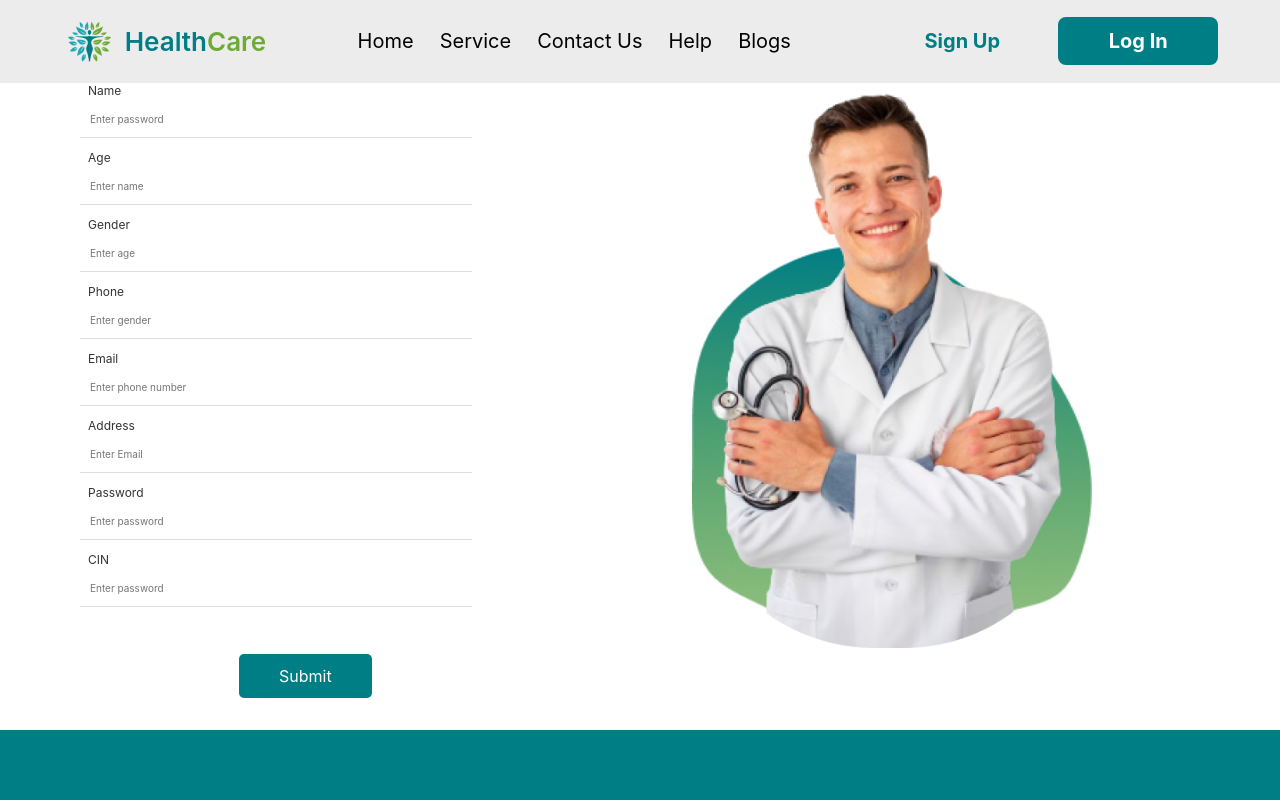
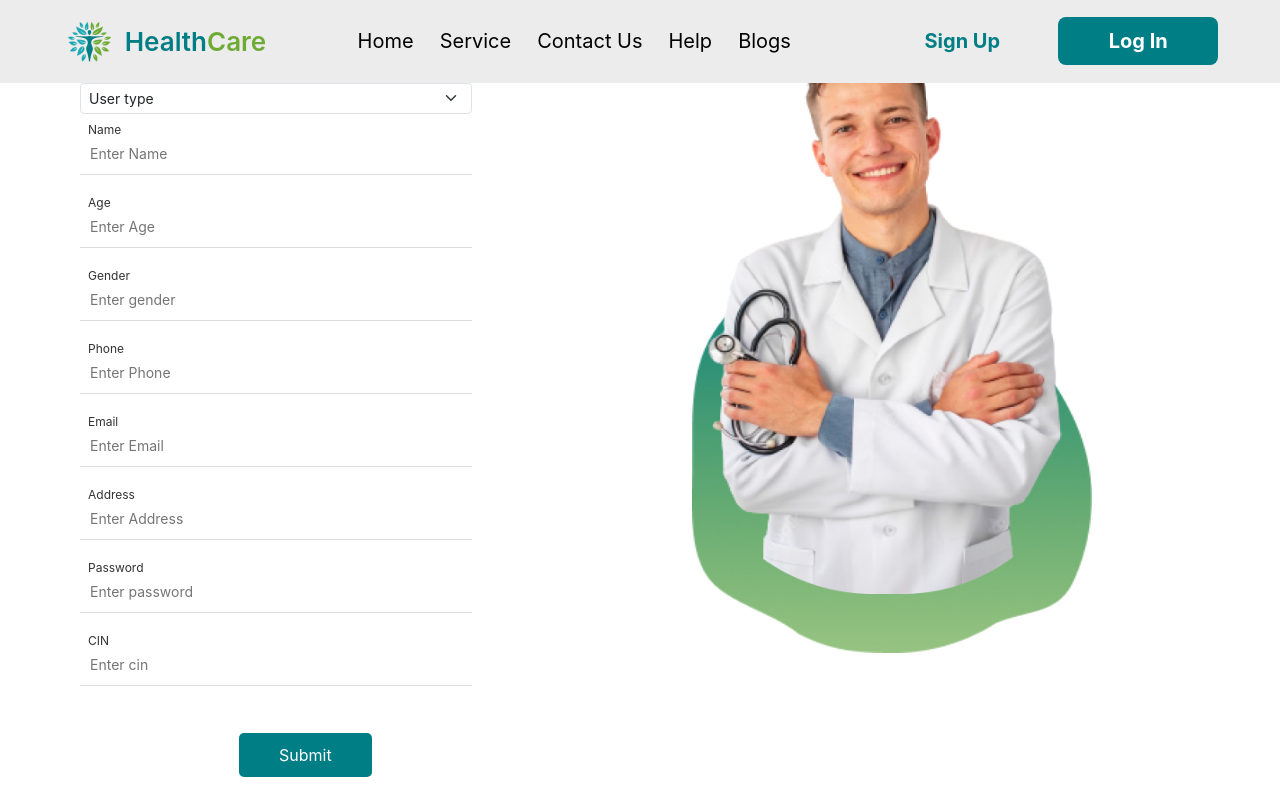
Before and after one commit to E-DoctorApp/E-DoctorApp, a React (Create React App) app in the folder client/: page /register in a window 1280 px wide. Shown: the top 800 px of the page. Built offline with nearby package versions, Linux system fonts and the light colour scheme; a web font is replaced by a local one.

Commit message:
conditionnal statment in signUp done

```diff
--- a/client/src/components/Register/Register.tsx
+++ b/client/src/components/Register/Register.tsx
@@ -1,28 +1,42 @@
-import React from "react";
+import React, { useState ,ChangeEvent} from "react";
 import "./style.css";
 import doctorImg from "../../assets/images/image 17.png";
-import back from "../../assets/images/back.png"
-
+import back from "../../assets/images/back.png";
 
 const Register = () => {
+  const [userType, setUserType] = useState("");
+  const [showDoctorFields, setShowDoctorFields] = useState(false);
+
+  const handleUserTypeChange = (e: ChangeEvent<HTMLSelectElement>) => {
+    setUserType(e.target.value);
+    setShowDoctorFields(e.target.value === "2");
+  };
+
   return (
     <div className="allRegisterContainer">
       <div className="signInFormContainer">
+        <select
+          className="form-select form-select-sm user-type"
+          aria-label=".form-select-sm example"
+          onChange={handleUserTypeChange}
+          value={userType}
+        >
+          <option value="">User type</option>
+          <option value="1">Patient</option>
+          <option value="2">Doctor</option>
+        </select>
+
         <div className="formOutline mb-3">
           <input
             className="formInput formInputLarge"
-            placeholder="Enter password"
+            placeholder="Enter Name"
           />
           <label className="formLabel" htmlFor="passwordInput">
             Name
           </label>
         </div>
-
         <div className="formOutline mb-3">
-          <input
-            className="formInput formInputLarge"
-            placeholder="Enter name"
-          />
+          <input className="formInput formInputLarge" placeholder="Enter Age" />
           <label className="formLabel" htmlFor="passwordInput">
             Age
           </label>
@@ -30,7 +44,7 @@ const Register = () => {
         <div className="formOutline mb-3">
           <input
             className="formInput formInputLarge"
-            placeholder="Enter age"
+            placeholder="Enter gender"
           />
           <label className="formLabel" htmlFor="passwordInput">
             Gender
@@ -39,7 +53,7 @@ const Register = () => {
         <div className="formOutline mb-3">
           <input
             className="formInput formInputLarge"
-            placeholder="Enter gender"
+            placeholder="Enter Phone"
           />
           <label className="formLabel" htmlFor="passwordInput">
             Phone
@@ -48,7 +62,7 @@ const Register = () => {
         <div className="formOutline mb-3">
           <input
             className="formInput formInputLarge"
-            placeholder="Enter phone number"
+            placeholder="Enter Email"
           />
           <label className="formLabel" htmlFor="passwordInput">
             Email
@@ -57,7 +71,7 @@ const Register = () => {
         <div className="formOutline mb-3">
           <input
             className="formInput formInputLarge"
-            placeholder="Enter Email"
+            placeholder="Enter Address"
           />
           <label className="formLabel" htmlFor="passwordInput">
             Address
@@ -77,17 +91,48 @@ const Register = () => {
         <div className="formOutline mb-3">
           <input
             className="formInput formInputLarge"
-            placeholder="Enter password"
+            placeholder="Enter cin "
           />
           <label className="formLabel" htmlFor="passwordInput">
             CIN
           </label>
         </div>
+        {showDoctorFields && (
+          <div>
+            <div className="formOutline mb-3">
+              <input
+                className="formInput formInputLarge"
+                placeholder="Enter papers"
+                type="password"
+                id="papers"
+              />
+              <label className="formLabel" htmlFor="passwordInput">
+                Papers
+              </label>
+            </div>
+
+            <select
+              className="form-select form-select-sm"
+              aria-label=".form-select-sm example"
+            >
+              <option selected>Choose your department</option>
+              <option value="1">Neurologist</option>
+              <option value="2">Dermatology</option>
+              <option value="3">Gynecologist</option>
+              <option value="4">Generalist</option>
+              <option value="5">Radiology</option>
+              <option value="6">Orthopedics</option>
+              <option value="7">Dentistry</option>
+              <option value="8">Surgery</option>
+            </select>
+          </div>
+        )}
+
         <div className="textCenter mt-4 pt-2">
           <button
             type="button"
             className="btn btnPrimary btnLarge button"
-            style={{ paddingLeft: '2.5rem', paddingRight: '2.5rem' }}
+            style={{ paddingLeft: "2.5rem", paddingRight: "2.5rem" }}
           >
             Submit
           </button>
@@ -95,7 +140,7 @@ const Register = () => {
       </div>
       <div className="imageContainer">
         <img src={doctorImg} alt="Doctor" className="doctorImage" />
-       <img src = {back} className="backImage"/>
+        <img src={back} alt="Back" className="backImage" />
       </div>
     </div>
   );
--- a/client/src/components/Register/style.css
+++ b/client/src/components/Register/style.css
@@ -33,15 +33,14 @@ body {
   border: none;
   border-bottom: 1px solid #ddd;
   background-color: transparent;
-  font-size: 10px;
+  font-size: 14px;
   margin-bottom: 15px;
   transition: border-bottom 0.3s ease;
-
 }
 
 .formInput:focus {
   border-bottom: 2px solid #007bff;
-  outline: none
+  outline: none;
 }
 
 .formLabel {
@@ -80,9 +79,9 @@ body {
   position: fixed;
   width: 100%;
   top: 0;
-  background-color: #ececec; /* Set your desired background color */
-  height: 82.5px; /* Set your desired height */
-  z-index: 1000; /* Set a higher z-index to ensure it appears above other elements */
+  background-color: #ececec;
+  height: 82.5px;
+  z-index: 1000;
 }
 
 .imageContainer {
@@ -94,29 +93,24 @@ body {
   z-index: 0;
 }
 
-.doctorImage{
+.doctorImage {
   z-index: 1;
   position: absolute;
-  width: 100%;
+  width: 101%;
   height: 100%;
   right: 2%;
   object-fit: contain;
   right: 1%;
-  margin-top: -9%;
+  margin-top: -33%;
 }
 .backImage {
   z-index: 0;
   height: 400px;
   width: 400px;
-  margin-top: 33.8%;
+  margin-top: 35.5%;
 }
 
-.formLabel{
-  margin-top: -8px;
-  font-size: 20px;
-  cursor: pointer;
+.user-type {
+  margin-top: -5%;
+  margin-bottom: 5%;
 }
-
-.formInput{
-  background-color: white;
-}
```
